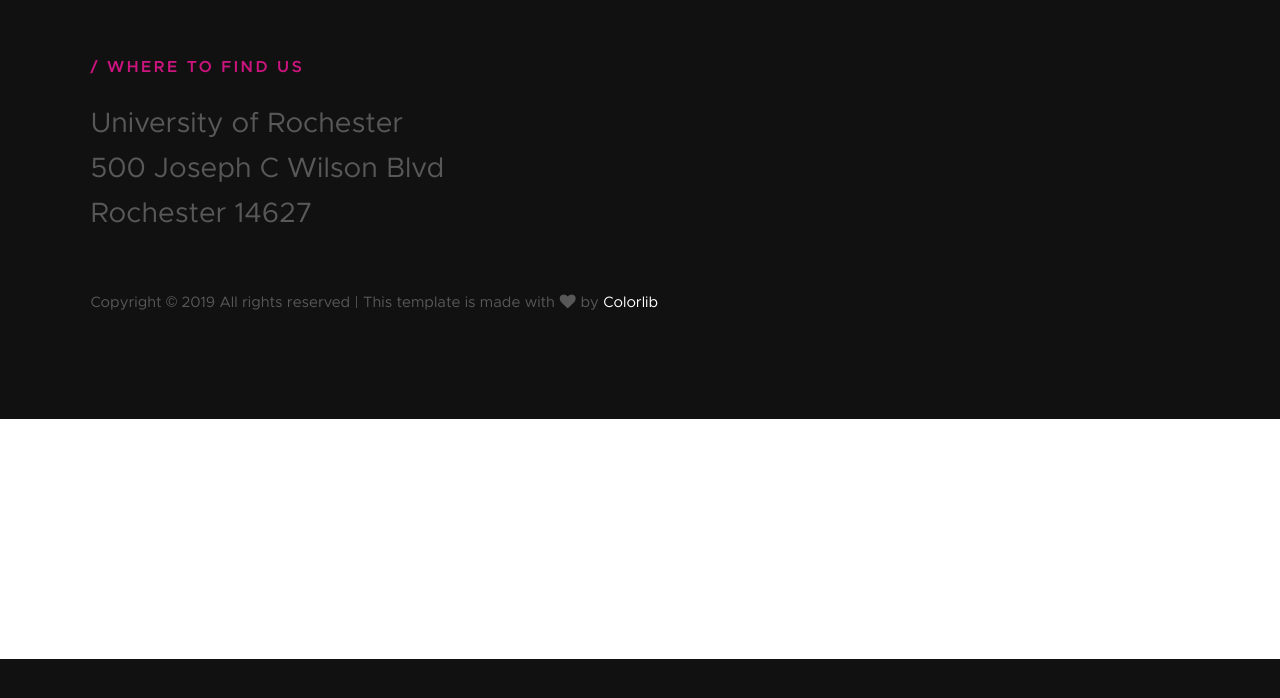
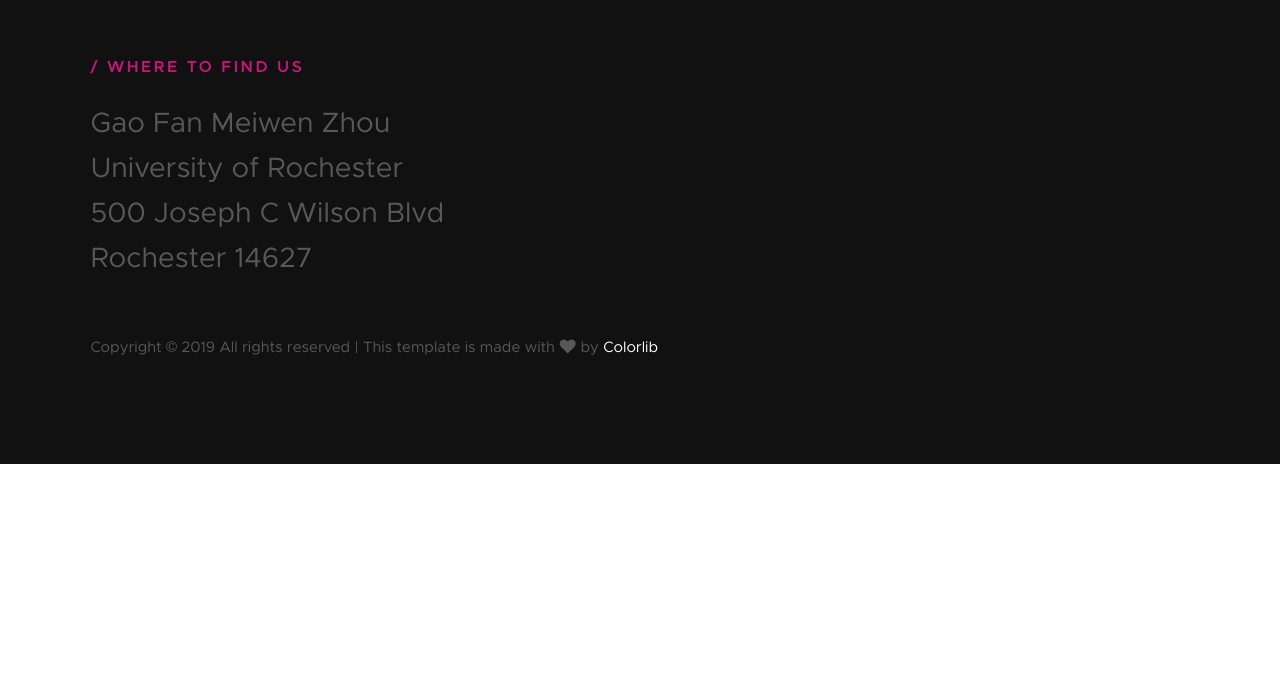
Before and after one commit to wendybalaja/AR-GJ-website, a plain HTML site: page index.html in a window 1280 px wide. Shown: the part 7388-8086 px from the top of the page. Before the commit the page ends 8047 px from the top, so only its background shows below. Drawn offline with Linux system fonts and the light colour scheme; files whose address does not match are found by name.

Commit message:
added names

```diff
--- a/index.html
+++ b/index.html
@@ -470,6 +470,8 @@
                     <h3 class="subhead subhead--light">Where To Find Us</h3>
 
                     <p class="contact-address">
+                        Gao Fan
+                        Meiwen Zhou
                         University of Rochester<br>
                         500 Joseph C Wilson Blvd<br>
                         Rochester 14627
```
